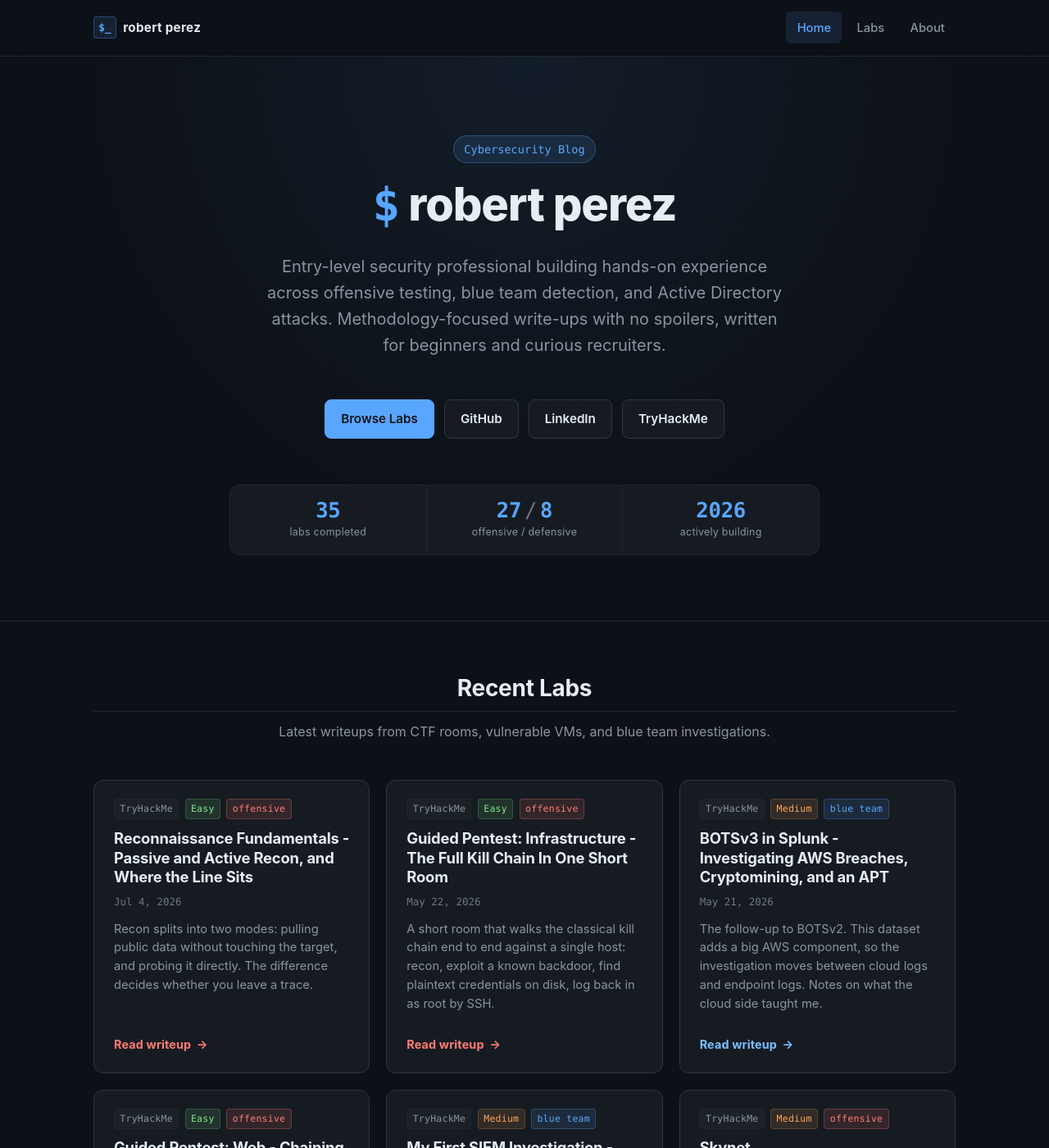
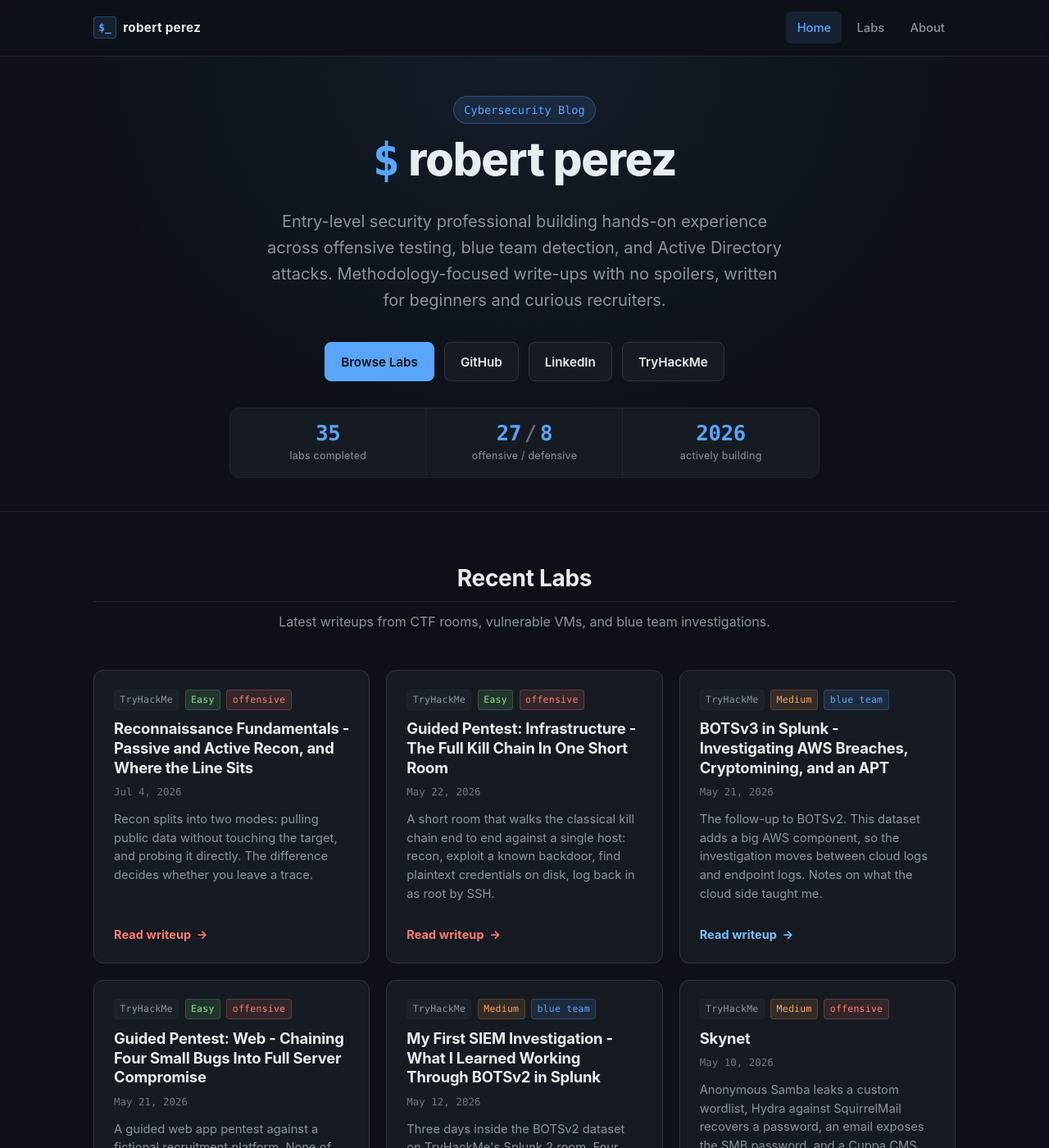
Before and after one commit to barrytd/barrytd.github.io, a Jekyll site: the page built from index.md, in a window 1280 px wide and 1400 px high. Shown: the whole window at 82% size. Built offline with Jekyll 4.4.1, drawn with Linux system fonts in a browser that asks for light colours.

Commit message:
shorten homepage hero so recent labs peek above the fold
trim hero padding (6/5em -> 3/2.5em), eyebrow and tagline bottom
margins, and stats-bar top margin, and tighten the first section's
top padding. on a 1920x1080 window the top of the recent labs cards
is now visible on load instead of the hero filling the whole viewport.

Co-Authored-By: Claude Fable 5 <noreply@anthropic.com>

```diff
--- a/assets/css/style.css
+++ b/assets/css/style.css
@@ -244,7 +244,7 @@ pre code {
    Homepage hero
    ------------------------------------------------------------------ */
 .hero {
-  padding: 6em 1.5em 5em;
+  padding: 3em 1.5em 2.5em;
   text-align: center;
   background: radial-gradient(ellipse at top, rgba(88, 166, 255, 0.08), transparent 60%);
   border-bottom: 1px solid var(--border-soft);
@@ -259,7 +259,7 @@ pre code {
   border: 1px solid rgba(88, 166, 255, 0.3);
   padding: 0.35em 0.9em;
   border-radius: 999px;
-  margin-bottom: 1.5em;
+  margin-bottom: 1em;
 }
 
 .hero-title {
@@ -281,7 +281,7 @@ pre code {
   font-size: clamp(1.05rem, 2vw, 1.25rem);
   color: var(--fg-muted);
   max-width: 640px;
-  margin: 0 auto 2.5em;
+  margin: 0 auto 1.75em;
   line-height: 1.6;
 }
 
@@ -294,7 +294,7 @@ pre code {
 
 /* Stats bar under hero */
 .stats-bar {
-  margin-top: 3.5em;
+  margin-top: 2em;
   display: flex;
   justify-content: center;
   align-items: stretch;
@@ -377,6 +377,7 @@ pre code {
   padding: 4em 0;
   border-bottom: 1px solid var(--border-soft);
 }
+.section:first-of-type { padding-top: 3em; }
 .section:last-of-type { border-bottom: 0; }
 
 .section-header {
```
